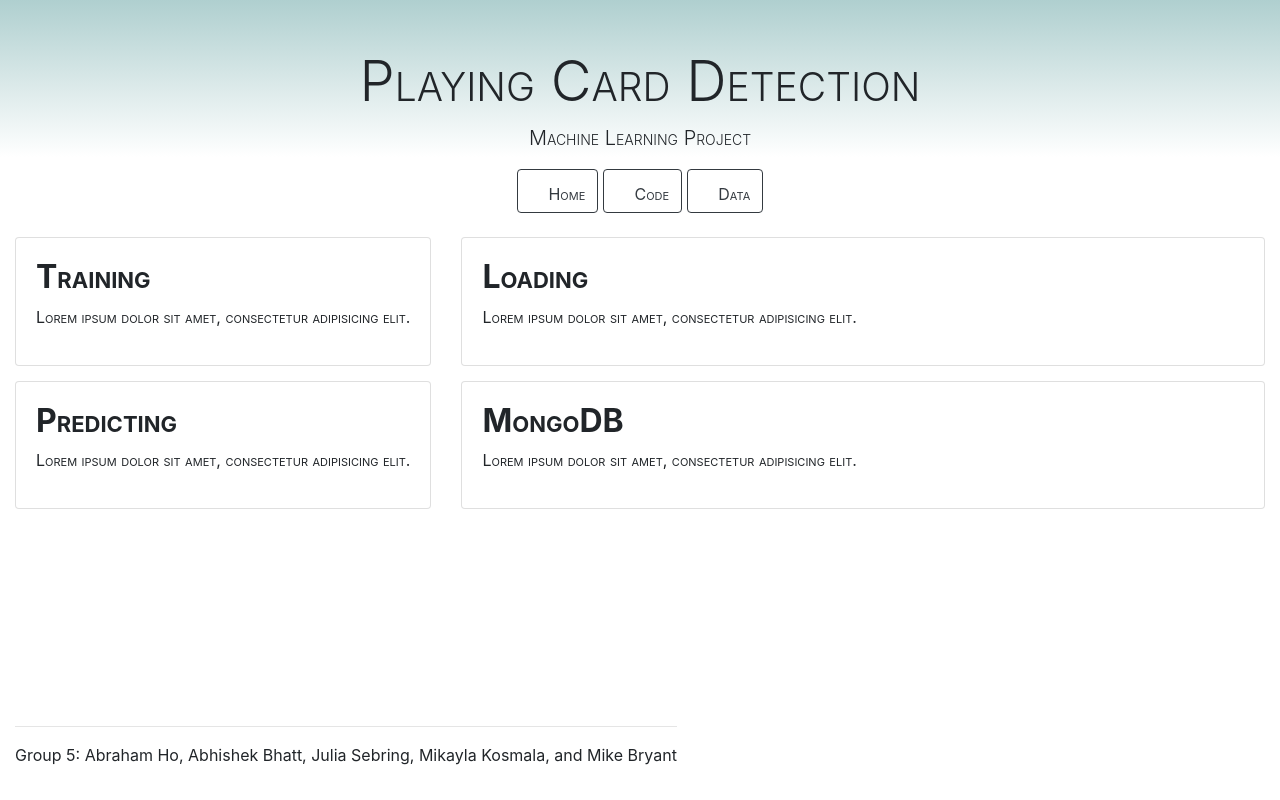
After one commit to abhatt00/Card_Reader, a Flask app: template templates/code.html in a window 1280 px wide. The commit adds this page. Run offline with Flask 2, Linux system fonts and the light colour scheme; the template is opened without the code that fills it, so the values that code supplies are empty; some libraries are stand-ins or nearby versions.

Commit message:
Stylized webpages

```diff
--- /dev/null
+++ b/templates/code.html
@@ -0,0 +1,115 @@
+<!doctype html>
+<html lang="en">
+  <head>
+    <!-- Required meta tags -->
+    <meta charset="utf-8">
+    <meta name="viewport" content="width=device-width, initial-scale=1, shrink-to-fit=no">
+    <!-- Reference for CSS file -->
+    <link rel="stylesheet" type="text/css" href="style.css">
+    <!-- Reference for casino/dice icon -->
+    <link href="https://fonts.googleapis.com/icon?family=Material+Icons" rel="stylesheet">
+
+    <!-- Bootstrap CSS -->
+    <link rel="stylesheet" href="https://stackpath.bootstrapcdn.com/bootstrap/4.4.1/css/bootstrap.min.css" integrity="sha384-Vkoo8x4CGsO3+Hhxv8T/Q5PaXtkKtu6ug5TOeNV6gBiFeWPGFN9MuhOf23Q9Ifjh" crossorigin="anonymous">
+
+    <title>Card Detection</title>
+  </head>
+  <body>
+    <!-- Grid layout -->
+    <div id="page-container">
+        <div id="content-wrap">
+
+        <!-- Page Header -->
+            <div class="pricing-header px-3 py-3 pt-md-5 pb-md-4 mx-auto text-center">
+                    <h1 class="display-4">Playing Card Detection</h1>
+                    <p class="lead">Machine Learning Project</p>
+                    <!-- pseudo-navbar -->
+                        <a class="btn btn-outline-dark" href="#">
+                        <!-- Dice icon -->
+                        <i class="material-icons">&#xeb40;</i>Home
+                        </a>
+                        <a class="btn btn-outline-dark" href="#">
+                            <!-- Dice icon -->
+                            <i class="material-icons">&#xeb40;</i>Code
+                        </a>
+                        <a class="btn btn-outline-dark" href="#">
+                            <!-- Dice icon -->
+                            <i class="material-icons">&#xeb40;</i>Data
+                        </a>
+            </div>
+
+
+    <!-- Optional JavaScript -->
+    <!-- jQuery first, then Popper.js, then Bootstrap JS -->
+    <script src="https://code.jquery.com/jquery-3.4.1.slim.min.js" integrity="sha384-J6qa4849blE2+poT4WnyKhv5vZF5SrPo0iEjwBvKU7imGFAV0wwj1yYfoRSJoZ+n" crossorigin="anonymous"></script>
+    <script src="https://cdn.jsdelivr.net/npm/popper.js@1.16.0/dist/umd/popper.min.js" integrity="sha384-Q6E9RHvbIyZFJoft+2mJbHaEWldlvI9IOYy5n3zV9zzTtmI3UksdQRVvoxMfooAo" crossorigin="anonymous"></script>
+    <script src="https://stackpath.bootstrapcdn.com/bootstrap/4.4.1/js/bootstrap.min.js" integrity="sha384-wfSDF2E50Y2D1uUdj0O3uMBJnjuUD4Ih7YwaYd1iqfktj0Uod8GCExl3Og8ifwB6" crossorigin="anonymous"></script>
+
+        <!-- Section for webcam feed display -->
+      <div class="container-fluid">
+          <!-- ROW -->
+        <div class="row">
+              <!-- COLUMN -->
+              <div class="card-group">
+                <div class="col">
+                    <!-- Text color changes on mouse hover to help audience follow along in presentation -->
+                    <div class="card card mdb-color-lighter-hover">
+                        <div class="card-body">
+                            <h2 class="font-weight-bold">Training</h2>
+                            <p>Lorem ipsum dolor sit amet, consectetur adipisicing elit. </p>
+                        </div>
+                    </div>
+                </div>
+
+            </div>
+
+               <!-- COLUMN -->
+                <div class="col">
+                    <!-- Text color changes on mouse hover to help audience follow along in presentation -->
+                    <div class="card card mdb-color-lighter-hover">
+                        <div class="card-body">
+                            <h2 class="font-weight-bold">Loading</h2>
+                            <p>Lorem ipsum dolor sit amet, consectetur adipisicing elit. </p>
+                        </div>
+                    </div>
+                </div>
+            </div>
+            <!-- ROW -->
+            <div class="row">
+                <!-- COLUMN -->
+              <div class="card-group">
+                <div class="col">
+                    <!-- Text color changes on mouse hover to help audience follow along in presentation -->
+                    <div class="card card mdb-color-lighter-hover">
+                        <div class="card-body">
+                            <h2 class="font-weight-bold">Predicting</h2>
+                            <p>Lorem ipsum dolor sit amet, consectetur adipisicing elit. </p>
+                        </div>
+                    </div>
+                </div>
+
+            </div>
+
+               <!-- COLUMN -->
+                <div class="col">
+                    <!-- Text color changes on mouse hover to help audience follow along in presentation -->
+                    <div class="card card mdb-color-lighter-hover">
+                        <div class="card-body">
+                            <h2 class="font-weight-bold">MongoDB</h2>
+                            <p>Lorem ipsum dolor sit amet, consectetur adipisicing elit. </p>
+                        </div>
+                    </div>
+                </div>
+            </div>
+        <br><br>
+        <!-- Footer section -->
+        <footer>
+            <!-- line -->
+            <hr>
+            <p>Group 5: Abraham Ho, Abhishek Bhatt, Julia Sebring, Mikayla Kosmala, and Mike Bryant</p>
+        </footer>
+    </div>
+    </div>
+
+    </body>
+</html>
--- /dev/null
+++ b/templates/style.css
@@ -0,0 +1,34 @@
+
+body {
+    font: small-caps  24px/1.2 sans-serif;
+}
+
+footer {
+    font-variant-caps: normal;
+    position: absolute;
+    bottom: 50px;
+    /* justify-content: center; */
+    /* width:100%; */
+    height: 1.5rem;
+}
+
+#page-container {
+    position: relative;
+    min-height: 98vh;
+    background: linear-gradient(to top, #ffffff 80%, #006666 144%);
+
+}
+
+#content-wrap {
+    padding-bottom: 0.5rem;
+}
+
+
+.mdb-color-lighter-hover:hover {
+    -webkit-transition: .4s;
+    transition: .4s;
+    color: #b09182; }
+
+.card {
+    margin-bottom: 15px;
+}
```
Also changed, not shown: templates/index.html (+85 -40 lines).
